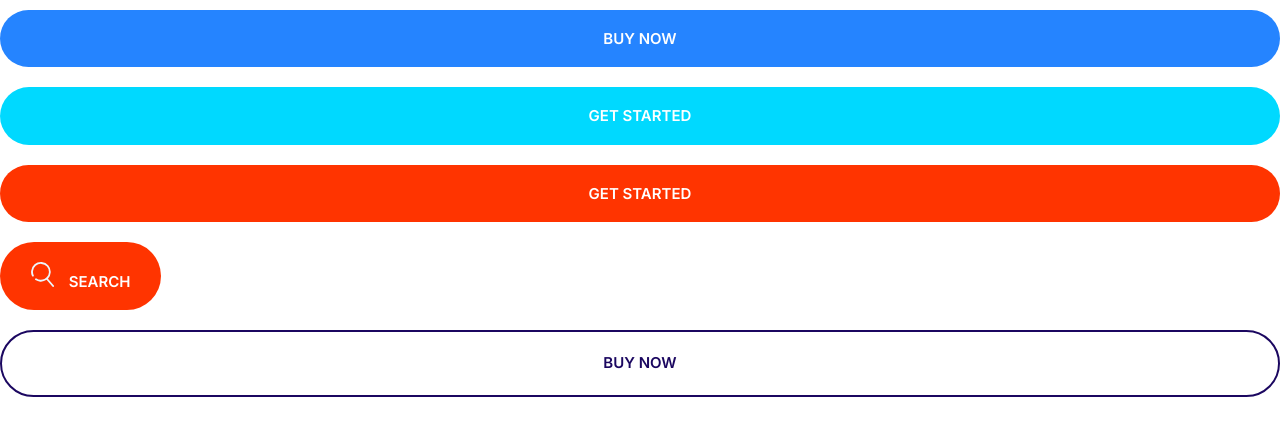
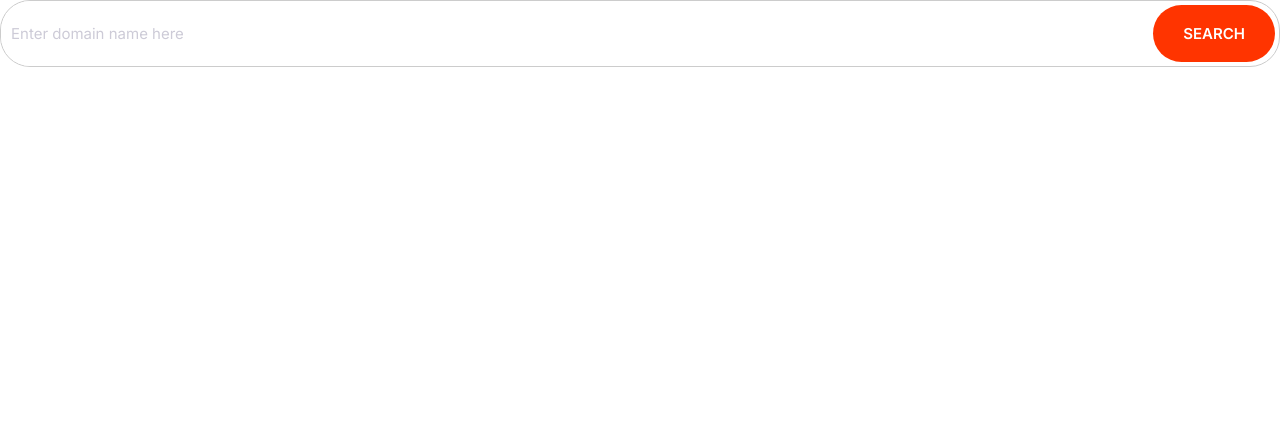
Before and after one commit to filippkz/First-progect, a plain HTML site: page index.html in a window 1280 px wide. Drawn offline with Linux system fonts and the light colour scheme.

Commit message:
Building input.

```diff
--- a/css/styles.css
+++ b/css/styles.css
@@ -4,6 +4,8 @@
   --color-accent: #ff3400;
   --color-headings: #1b0760;
   --color-body: #918ca4;
+  --color-border: #ccc;
+  --border-radius: 30px;
 }
 
 *,
@@ -255,3 +257,39 @@ a {
     font-size: 1.5rem;
   }
 }
+
+/* Imputs */
+.input {
+  border-radius: var(--border-radius);
+  border: 1px solid var(--color-border);
+  color: var(--color-headings);
+  font-size: 2rem;
+  outline: 0;
+  padding: 1.5rem 3rem;
+}
+
+::placeholder {
+  color: #cdcbd7;
+}
+
+.input-group {
+  border: 1px solid var(--color-border);
+  border-radius: var(--border-radius);
+  display: flex;
+}
+
+.input-group .input {
+  border: 0;
+  flex-grow: 1;
+  padding: 1.5rem 1rem;
+}
+
+.input-group .btn {
+  margin: 4px;
+}
+
+@media screen and (min-width: 1024px) {
+  .input {
+    font-size: 1.5rem;
+  }
+}
--- a/index.html
+++ b/index.html
@@ -14,15 +14,9 @@
     <title>Document</title>
   </head>
   <body>
-    <button class="btn btn--primary btn--block">Buy now</button>
-    <button class="btn btn--secondary btn--block">Get started</button>
-    <button class="btn btn--accent btn--block">Get started</button>
-    <button class="btn btn--accent">
-      <svg class="icon">
-        <use xlink:href="images/sprite.svg#search"></use>
-      </svg>
-      Search
-    </button>
-    <a href="#" class="btn btn--outline btn--block">buy now</a>
+    <div class="input-group">
+      <input type="text" class="input" placeholder="Enter domain name here" />
+      <button class="btn btn--accent">Search</button>
+    </div>
   </body>
 </html>
```
Also changed, not shown: components/input.html (added, +4 -0 lines).
